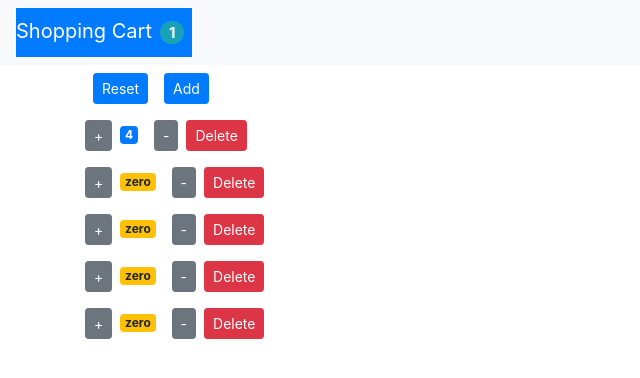
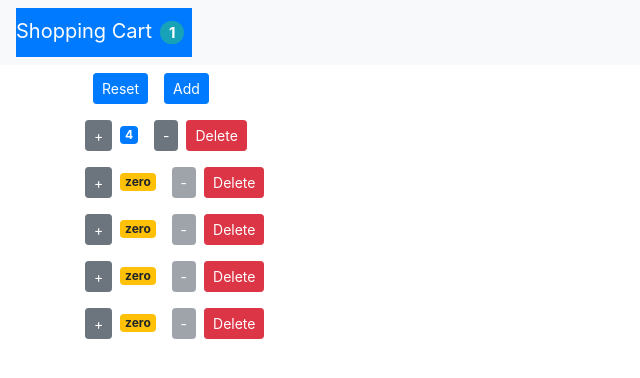
Before and after one commit to ankitadiaspark/REACTJS, a React (Create React App) app: page /cart in a window 1280 px wide. Shown: the top 378 px of the page, without its empty margins (0-640 px from the left). Built offline with nearby package versions, Linux system fonts and the light colour scheme.

Commit message:
button disabled on condition

```diff
--- a/src/components/counter.jsx
+++ b/src/components/counter.jsx
@@ -55,6 +55,7 @@ class Counter extends Component {
         <span className={this.getBadgeClasses()}>{this.formatCount()}</span>
         <button
           onClick={() => this.props.onDecrement(this.props.counter)}
+          disabled={this.props.counter.value <= 0}
           className="btn btn-secondary btn-sm m-2"
         >
          -
```
